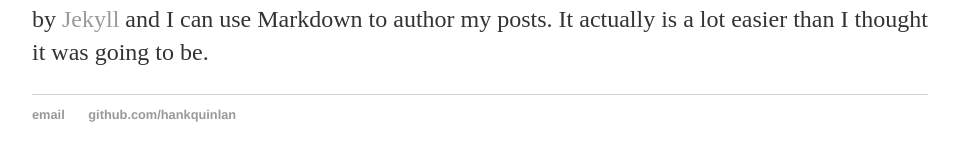
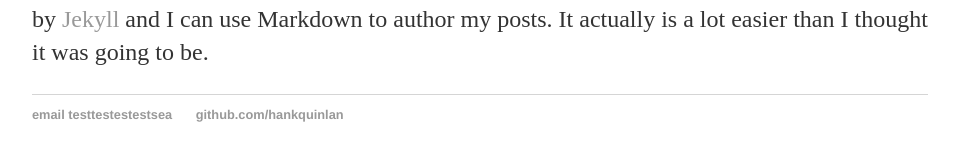
Before and after one commit to clairekantner/clairekantner, a Jekyll site: the page built from _posts/2014-04-30-hank-quinlan-site-launched.md, in a window 1280 px wide. Shown: the part 341-502 px from the top of the page, without its empty margins (160-1119 px from the left). Built offline with Jekyll 4.4.1, drawn with Linux system fonts in a browser that asks for light colours.

Commit message:
Update default.html

```diff
--- a/_layouts/default.html
+++ b/_layouts/default.html
@@ -21,7 +21,7 @@
 			</div><!-- /.container -->
 			<footer>
 	    		<ul>
-	        		<li><a href="mailto:ck@gmail.com">email</a></li>
+	        		<li><a href="mailto:ck@gmail.com">email testtestestestsea</a></li>
 	        		<li><a href="https://github.com/hankquinlan">github.com/hankquinlan</a></li>
 				</ul>
 			</footer>
```
